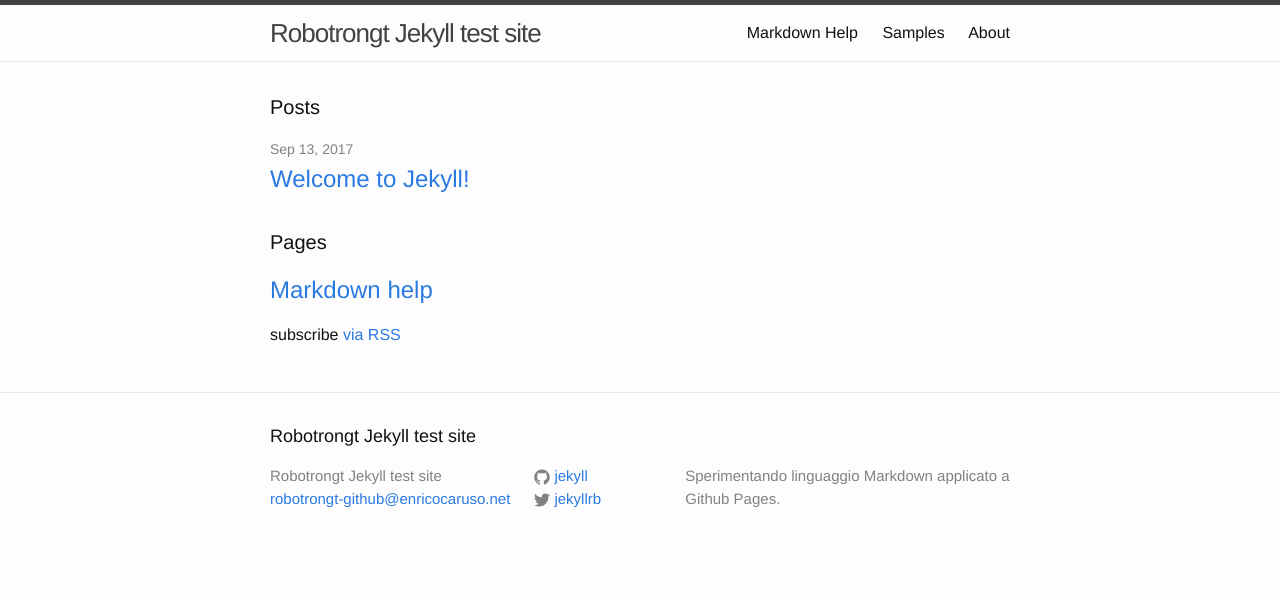
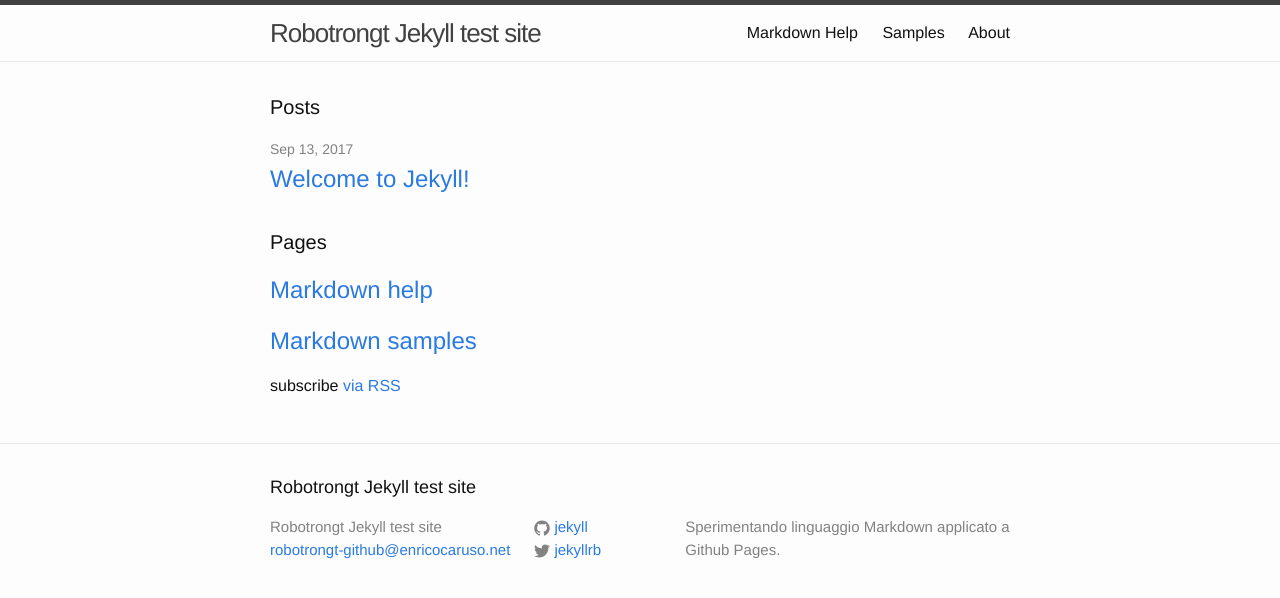
Before and after one commit to robotrongt/robotrongt.github.io, a Jekyll site: the page built from index.html, in a window 1280 px wide. Shown: the top 598 px of the page. Built offline with Jekyll 4.4.1, drawn with Linux system fonts in a browser that asks for light colours.

Commit message:
Update index.html

```diff
--- a/index.html
+++ b/index.html
@@ -23,6 +23,10 @@ layout: default
   <h2 class="page-heading">
       <a class="post-link" href="{{ '/Markdown/' | prepend: site.baseurl }}">Markdown help</a>
   </h2>
+  <h2 class="page-heading">
+      <a class="post-link" href="{{ '/Samples/' | prepend: site.baseurl }}">Markdown samples</a>
+  </h2>
+
 
   <p class="rss-subscribe">subscribe <a href="{{ "/feed.xml" | prepend: site.baseurl }}">via RSS</a></p>
 
```
